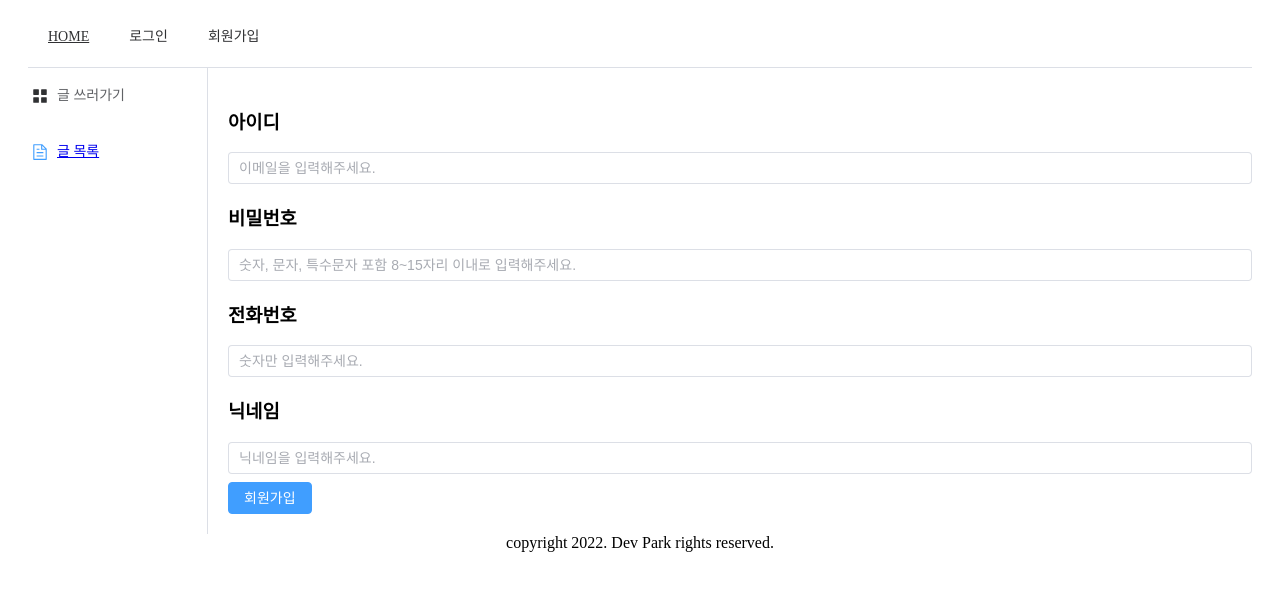
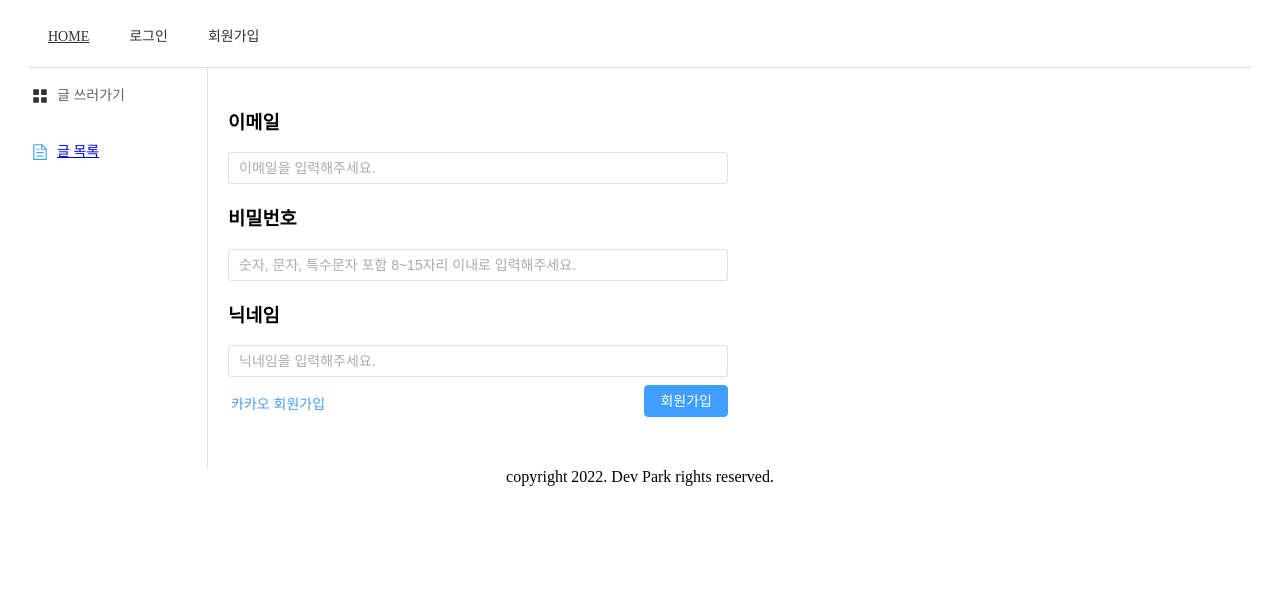
Before and after one commit to Park-Kwanwoo/weather-front, a Vue app: page /join in a window 1280 px wide. Shown: the top 590 px of the page. Built offline with nearby package versions, Linux system fonts and the light colour scheme; a web font is replaced by a local one.

Commit message:
카카오 회원가입 추가

```diff
--- a/src/views/user/JoinView.vue
+++ b/src/views/user/JoinView.vue
@@ -1,6 +1,7 @@
 <template>
+  <div class="container">
     <div class="mt-2">
-    <h3>아이디</h3>
+      <h3>이메일</h3>
       <p id="email"> {{ errorResponse.email }} </p>
       <el-input v-model="email" placeholder="이메일을 입력해주세요."/>
     </div>
@@ -8,51 +9,46 @@
     <div class="mt-2">
       <h3>비밀번호</h3>
       <p id="password"> {{ errorResponse.password }} </p>
-    <el-input v-model="password" type="password" rows="15" placeholder="숫자, 문자, 특수문자 포함 8~15자리 이내로 입력해주세요."/>
+      <el-input v-model="password"
+                type="password"
+                rows="15"
+                placeholder="숫자, 문자, 특수문자 포함 8~15자리 이내로 입력해주세요."
+      />
     </div>
-
-
-  <div class="mt-2">
-    <h3>전화번호</h3>
-    <p id="phone"> {{ errorResponse.phone }} </p>
-    <el-input v-model="phone" rows="15"
-              maxlength="13"
-              placeholder="숫자만 입력해주세요."
-              :formatter='(phone) => `${phone}`.replace(/[^0-9]/g, "")
-    .replace(/^(\d{0,3})(\d{0,4})(\d{0,4})$/g, "$1-$2-$3").replace(/(\-{1,2})$/g, "")'
-    >
-    </el-input>
-  </div>
-
 
     <div class="mt-2">
       <h3>닉네임</h3>
       <p id="name">{{ errorResponse.nickname }}</p>
       <el-input v-model="nickname" rows="15" placeholder="닉네임을 입력해주세요."></el-input>
     </div>
+    <div class="mt-2 float-end">
+      <el-button type="primary" @click="join()">회원가입</el-button>
+    </div>
 
-  <div class="mt-2">
-    <el-button type="primary" @click="join()">회원가입</el-button>
+    <div class="mt-3">
+      <el-button link @click="getKakaoCode"
+         type="primary">
+       카카오 회원가입
+      </el-button>
+    </div>
+
   </div>
 </template>
 
 <script setup lang="ts">
 
-import {ref} from "vue";
+import {computed, ref, watch} from "vue";
 import axios from "axios";
 import {useRouter} from "vue-router";
 
 const router = useRouter();
 const email = ref('');
-const phone = ref('');
 const nickname = ref('');
 const password = ref('');
 
 const errorResponse = ref({
   email: '',
-  password: '',
-  nickname: '',
-  phone: ''
+  nickname: ''
 })
 
 const join = function () {
@@ -61,7 +57,6 @@ const join = function () {
     email: email.value,
     password: password.value,
     nickname: nickname.value,
-    phone: phone.value
   })
       .then((r) => {
         if (r.status == 200) {
@@ -69,10 +64,59 @@ const join = function () {
         }
       })
       .catch((e) => {
-        errorResponse.value = {email: '', nickname: '', phone: '', password: ''};
+        errorResponse.value = {email: '', nickname: ''};
         errorResponse.value = e.response.data.validation;
       })
 }
+
+const getKakaoCode = function () {
+  location.href = `https://kauth.kakao.com/oauth/authorize?redirect_uri=${import.meta.env.VITE_KAKAO_JOIN_REDIRECT_URI}&response_type=code&client_id=${import.meta.env.VITE_KAKAO_LOGIN_CLIENT_ID}`;
+};
+
+watch(async () => {
+  const getAccesstoken = async (authorizationCode: any) => {
+
+    axios.get(`https://kauth.kakao.com/oauth/token?grant_type=authorization_code&code=${authorizationCode}&client_id=${import.meta.env.VITE_KAKAO_LOGIN_CLIENT_ID}&redirect_uri=${import.meta.env.VITE_KAKAO_JOIN_REDIRECT_URI}&client_secret=${import.meta.env.VITE_KAKAO_LOGIN_CLIENT_SECRET}`)
+        .then(res => {
+          axios.post("https://kapi.kakao.com/v2/user/me", null, {
+            headers: {
+              "Authorization": "Bearer " + res.data.access_token,
+              "Content-type": "application/x-www-form-urlencoded;charset=utf-8"
+            }
+          })
+              .then(res => {
+                axios.post('/api/members/join', {
+                  email: res.data.kakao_account.email,
+                  nickname: res.data.properties.nickname,
+                  auth: "kakao"
+                })
+                    .then(res => {
+                      if (res.status == 200) {
+                        alert("회원 가입에 성공하였습니다!");
+                        router.push({name: 'home'});
+                      }
+                    })
+                    .catch(err => {
+                      alert(err.response.data.message);
+                    })
+              })
+              .catch(err => {
+                alert("오류가 있습니다. 다시 시도해주세요");
+              })
+        })
+        .catch(err => {
+          alert(err);
+        })
+  }
+
+  const authorizationCode = new URL(window.location.href).searchParams.get("code");
+  if (authorizationCode) {
+    await getAccesstoken(authorizationCode);
+  }
+}, () => {
+})
+
+
 </script>
 
 <style scoped>
@@ -80,4 +124,8 @@ p {
   color: red;
   font-size: 0.8rem;
 }
+
+.container {
+  width: 500px;
+}
 </style>
```
Lines whose indentation alone changed are shown as unchanged.
